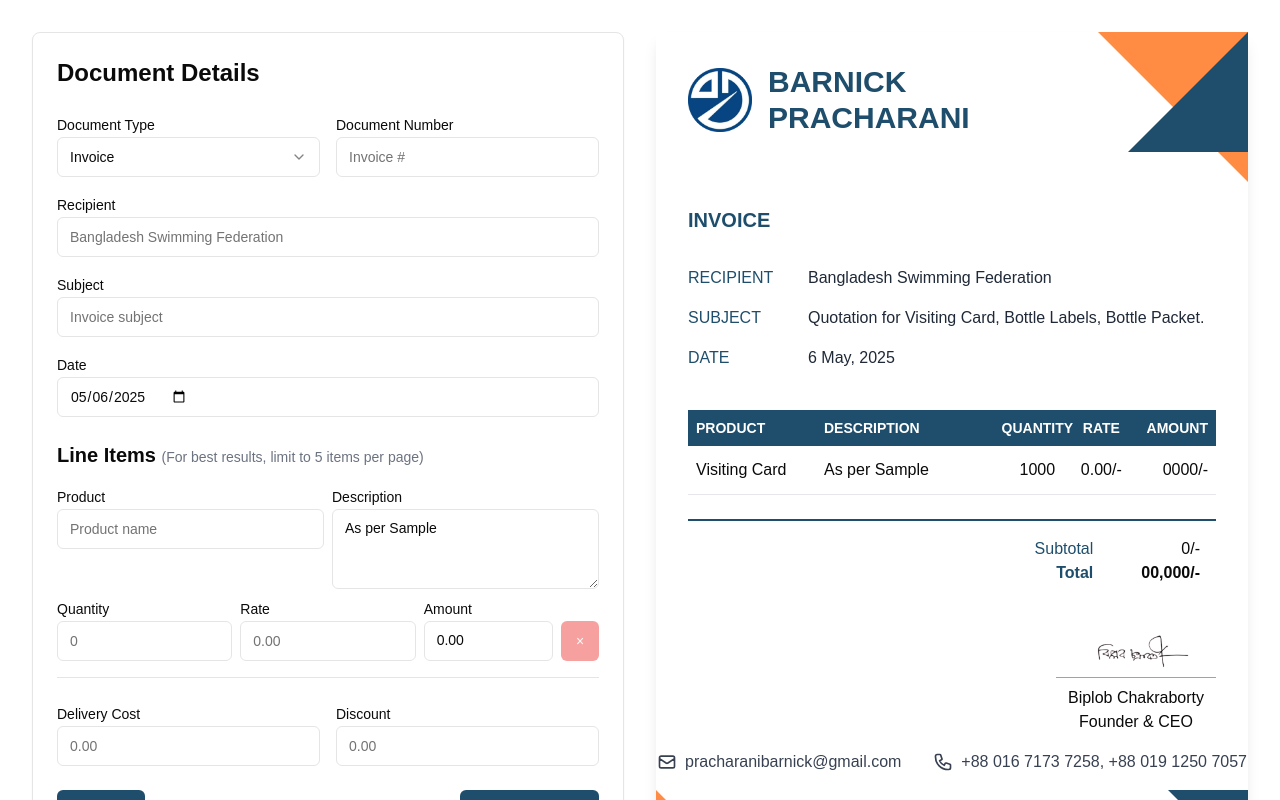
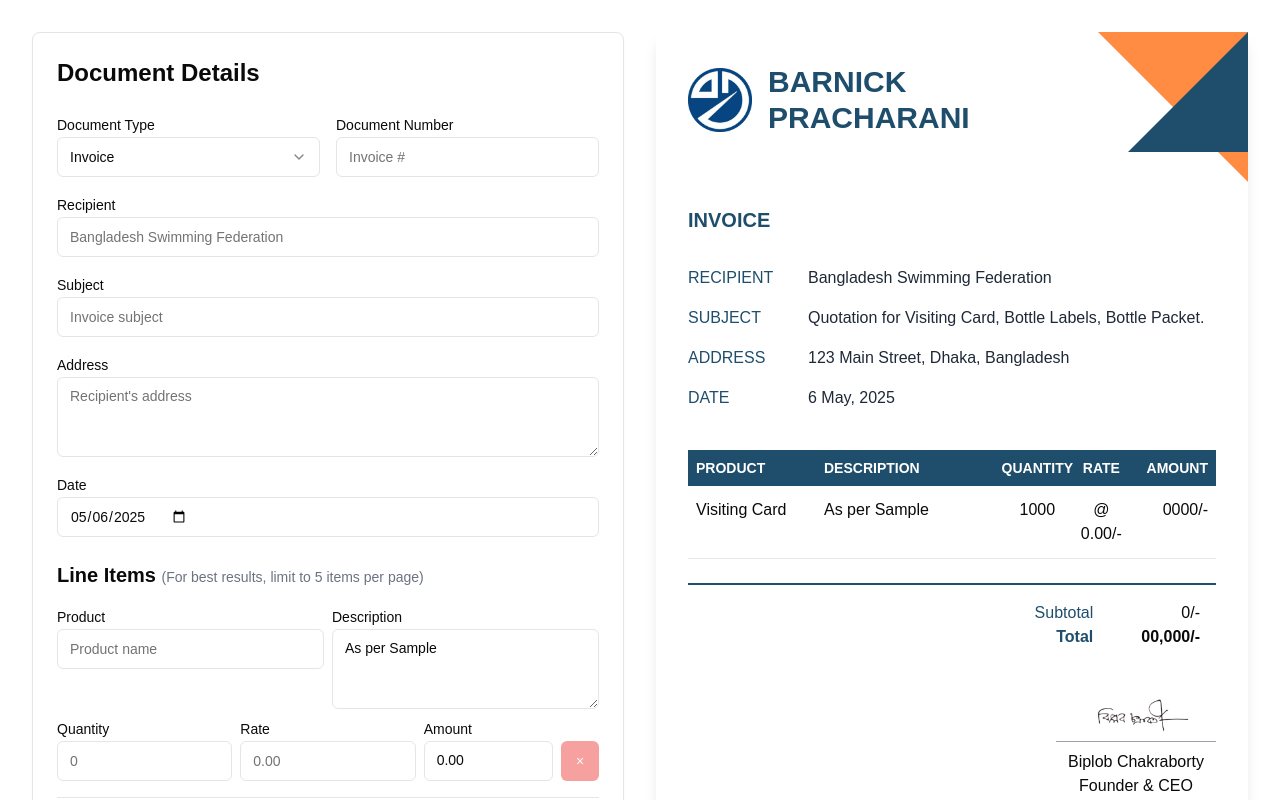
Before and after one commit to barnick-engineering/barnick-invoice, a Next.js app: page / in a window 1280 px wide. Shown: the top 800 px of the page. Built offline with nearby package versions, Linux system fonts and the light colour scheme.

Commit message:
toggle added & address added

```diff
--- a/components/invoice-generator.tsx
+++ b/components/invoice-generator.tsx
@@ -13,6 +13,7 @@ import {
   SelectTrigger,
   SelectValue,
 } from "@/components/ui/select";
+import { Switch } from "@/components/ui/switch";
 import InvoicePreview from "@/components/invoice-preview";
 import type { InvoiceData, LineItem } from "@/types/invoice";
 
@@ -22,6 +23,7 @@ export default function InvoiceGenerator() {
     invoiceNumber: "",
     recipient: "",
     subject: "",
+    address: "",
     date: new Date().toISOString().split("T")[0],
     lineItems: [
       {
@@ -37,6 +39,7 @@ export default function InvoiceGenerator() {
     deliveryCost: 0,
     discount: 0,
     total: 0,
+    showTotals: true,
   });
 
   const invoiceRef = useRef<HTMLDivElement>(null);
@@ -227,6 +230,19 @@ export default function InvoiceGenerator() {
             </div>
 
             <div>
+              <Label htmlFor="address">Address</Label>
+              <Textarea
+                id="address"
+                value={invoiceData.address}
+                onChange={(e) =>
+                  setInvoiceData({ ...invoiceData, address: e.target.value })
+                }
+                placeholder="Recipient's address"
+                rows={2}
+              />
+            </div>
+
+            <div>
               <Label htmlFor="date">Date</Label>
               <Input
                 id="date"
@@ -237,6 +253,22 @@ export default function InvoiceGenerator() {
                 }
               />
             </div>
+
+            {/* Show totals toggle for quotations */}
+            {invoiceData.documentType === "quotation" && (
+              <div className="flex items-center space-x-2">
+                <Switch
+                  id="show-totals"
+                  checked={invoiceData.showTotals}
+                  onCheckedChange={(checked) =>
+                    setInvoiceData({ ...invoiceData, showTotals: checked })
+                  }
+                />
+                <Label htmlFor="show-totals">
+                  Show subtotal and total amounts
+                </Label>
+              </div>
+            )}
           </div>
 
           <h3 className="text-xl font-bold mb-4">
--- a/components/invoice-preview.tsx
+++ b/components/invoice-preview.tsx
@@ -24,6 +24,9 @@ export default function InvoicePreview({ data }: InvoicePreviewProps) {
   };
 
   const documentTypeDisplay = getDocumentTypeDisplay();
+
+  // Determine if totals should be shown
+  const showTotals = data.documentType !== "quotation" || data.showTotals;
 
   return (
     <div className="bg-white w-full max-w-[800px] mx-auto shadow-lg print:shadow-none print:w-full print:max-w-none print:mx-0 print:p-0 print:overflow-hidden relative">
@@ -112,6 +115,11 @@ export default function InvoicePreview({ data }: InvoicePreviewProps) {
               "Quotation for Visiting Card, Bottle Labels, Bottle Packet."}
           </div>
 
+          <div className="text-[#1e4e6c] font-medium">ADDRESS</div>
+          <div className="font-medium text-gray-800 whitespace-pre-line">
+            {data.address || "123 Main Street, Dhaka, Bangladesh"}
+          </div>
+
           <div className="text-[#1e4e6c] font-medium">DATE</div>
           <div className="font-medium text-gray-800">
             {formatDate(data.date) || "28 Feb, 2025"}
@@ -143,7 +151,7 @@ export default function InvoicePreview({ data }: InvoicePreviewProps) {
                     {item.quantity || 1000}
                   </div>
                   <div className="text-center col-span-1">
-                    {item.rate ? item.rate.toFixed(2) : "0.00"}/-
+                    @ {item.rate ? item.rate.toFixed(2) : "0.00"}/-
                   </div>
                   <div className="text-right col-span-2">
                     {item.amount ? item.amount.toFixed(0) : "0000"}/-
@@ -161,7 +169,8 @@ export default function InvoicePreview({ data }: InvoicePreviewProps) {
             )}
           </div>
 
-          {/* Subtotal, Delivery, Discount, and Total */}
+          {/* Subtotal, Delivery, Discount, and Total - conditionally shown */}
+          {showTotals && (
             <div className="flex flex-col items-end mt-6 border-t-2 border-[#1e4e6c] pt-4 pr-4">
               <div className="grid grid-cols-2 gap-x-12 text-right">
                 <div className="text-[#1e4e6c] font-medium">Subtotal</div>
@@ -195,6 +204,7 @@ export default function InvoicePreview({ data }: InvoicePreviewProps) {
                 </div>
               </div>
             </div>
+          )}
         </div>
 
         {/* Terms and conditions - only show for quotations */}
--- a/types/invoice.ts
+++ b/types/invoice.ts
@@ -12,10 +12,12 @@ export interface InvoiceData {
   invoiceNumber: string;
   recipient: string;
   subject: string;
+  address: string;
   date: string;
   lineItems: LineItem[];
   subtotal: number;
   deliveryCost: number;
   discount: number;
   total: number;
+  showTotals: boolean;
 }
```
Also changed, not shown: components/ui/switch.tsx (+7 -7 lines). Lines whose indentation alone changed are shown as unchanged.
